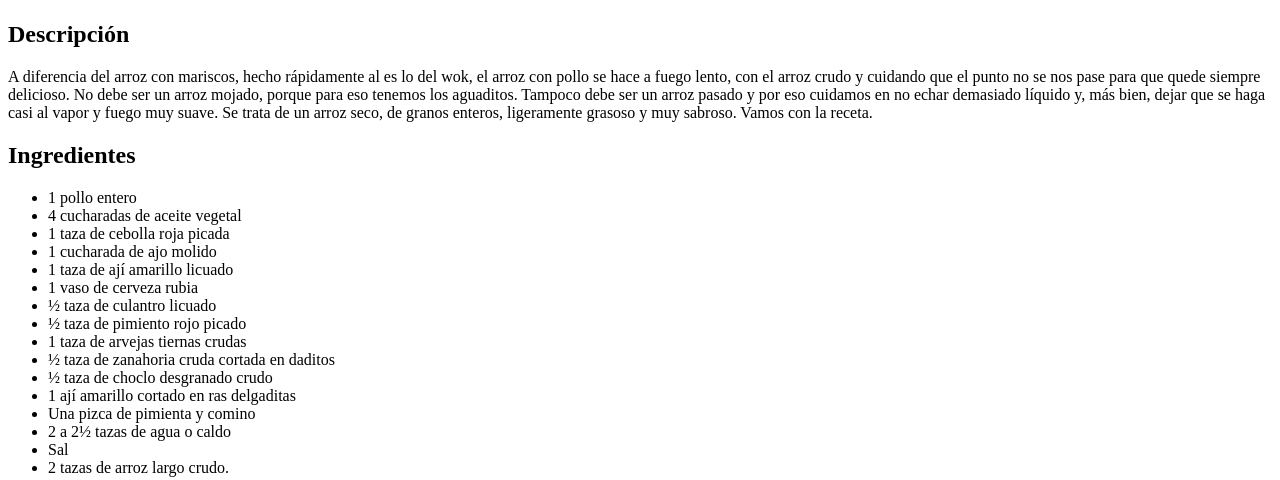
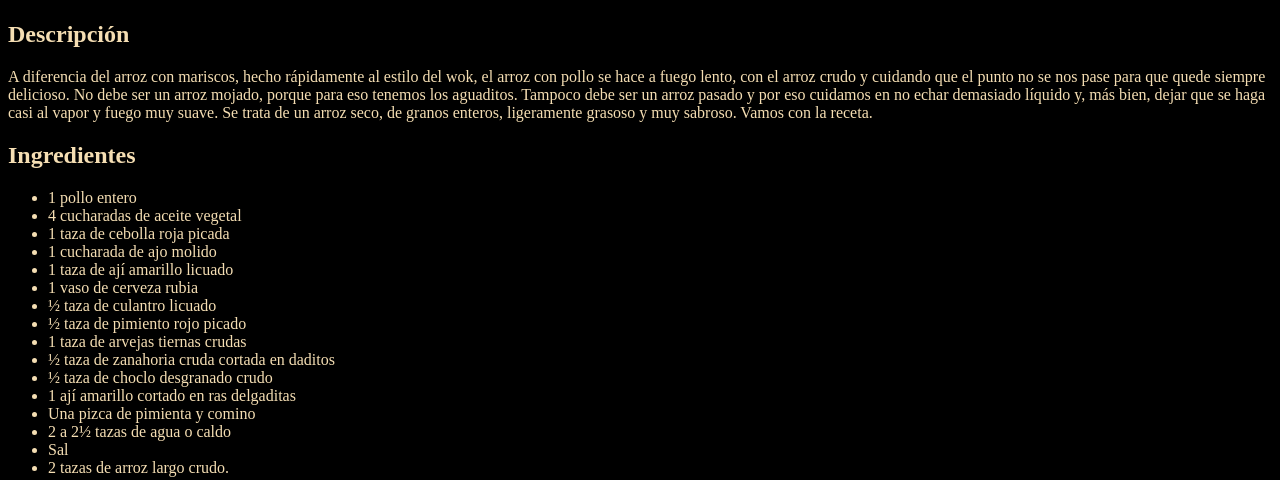
Before and after one commit to WillmanFrancia/odin-recipes, a plain HTML site: page recipes/arroz-con-pollo.html in a window 1280 px wide. Shown: the part 403-883 px from the top of the page. Drawn offline with Linux system fonts and the light colour scheme.

Commit message:
reuploading all project files

```diff
--- a/recipes/arroz-con-pollo.html
+++ b/recipes/arroz-con-pollo.html
@@ -4,6 +4,7 @@
     <meta charset="UTF-8" />
     <meta name="viewport" content="width=device-width, initial-scale=1.0" />
     <title>Document</title>
+    <link rel="stylesheet" href="../styles.css">
   </head>
   <body>
     <h1>Arroz con pollo</h1>
@@ -15,14 +16,10 @@
     />
     <h2>Descripción</h2>
     <p>
-      A diferencia del arroz con mariscos, hecho rápidamente al es lo del wok,
-      el arroz con pollo se hace a fuego lento, con el arroz crudo y cuidando
-      que el punto no se nos pase para que quede siempre delicioso. No debe ser
-      un arroz mojado, porque para eso tenemos los aguaditos. Tampoco debe ser
-      un arroz pasado y por eso cuidamos en no echar demasiado líquido y, más
-      bien, dejar que se haga casi al vapor y fuego muy suave. Se trata de un
-      arroz seco, de granos enteros, ligeramente grasoso y muy sabroso. Vamos
-      con la receta.
+      A diferencia del arroz con mariscos, hecho rápidamente al estilo del wok,
+      el arroz con pollo se hace a fuego lento, con el arroz crudo y cuidando que el punto no se nos pase para que quede siempre delicioso. No debe ser
+      un arroz mojado, porque para eso tenemos los aguaditos. Tampoco debe ser un arroz pasado y por eso cuidamos en no echar demasiado líquido y, más
+      bien, dejar que se haga casi al vapor y fuego muy suave. Se trata de un arroz seco, de granos enteros, ligeramente grasoso y muy sabroso. Vamos con la receta.
     </p>
     <h2>Ingredientes</h2>
     <ul>
@@ -79,7 +76,6 @@
       presas encima. Decoramos con ras de pimiento y con una sabrosa salsa
       criolla por encima o al lado.
     </p>
-
     <ul>
       <li><a href="./lasagna.html">Lasagna</a></li>
       <li><a href="./aji-de-gallina.html">Aji de gallina</a></li>
--- /dev/null
+++ b/styles.css
@@ -0,0 +1,8 @@
+body{
+  font-family: 'JetBrains Mono';
+  background-color: black;
+  color: wheat;
+}
+a{
+  color: wheat;
+}
```
Also changed, not shown: index.html (+1 -0 lines), recipes/aji-de-gallina.html (+2 -1 lines), recipes/lasagna.html (+1 -0 lines).
